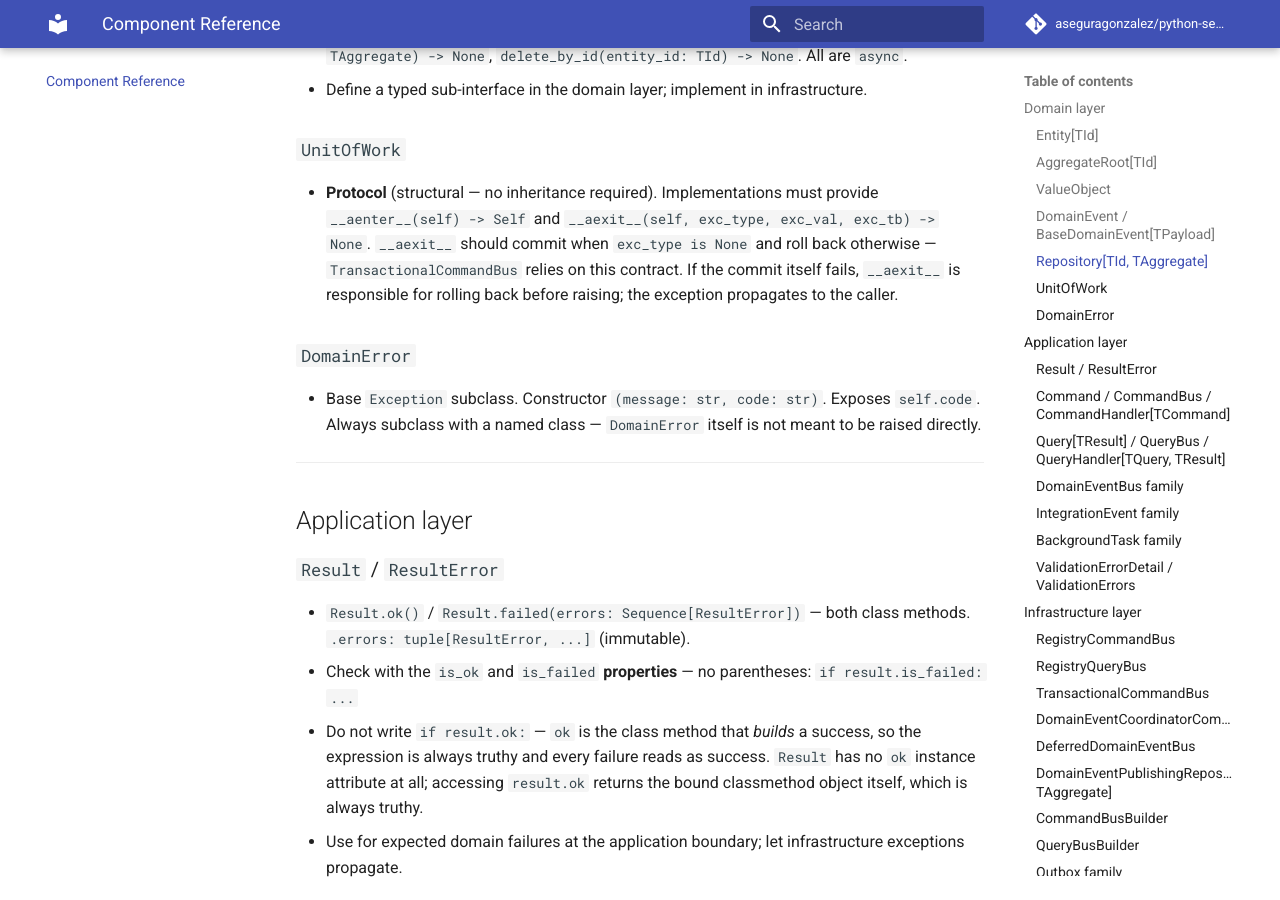
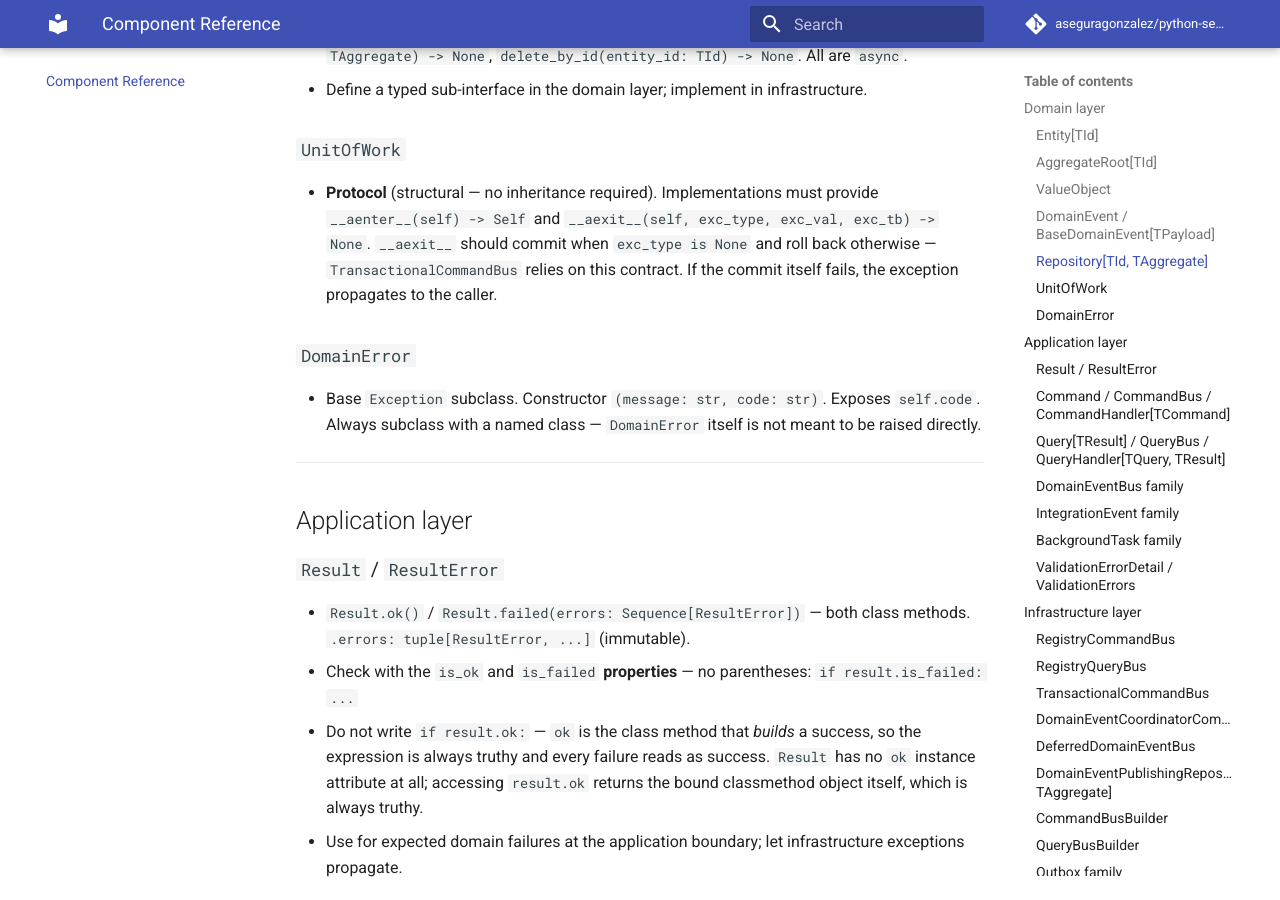
Before and after one commit to aseguragonzalez/python-seedwork, an MkDocs documentation site: the page built from docs/component-reference.md, in a window 1280 px wide and 900 px high, scrolled down 2211 px. Built offline with MkDocs 1.6.1 and Material for MkDocs 9.7.7, drawn with Linux system fonts in a browser that asks for light colours; comment, search, counter and statistics services are not loaded; the version menu is left out.

Commit message:
docs: drop unenforced rollback-on-commit-failure obligation from UnitOfWork reference (#98)
Co-authored-by: myclaudecodeagent[bot] <309073763+myclaudecodeagent[bot]@users.noreply.github.com>
Co-authored-by: Claude Opus 5.5 <noreply@anthropic.com>

```diff
--- a/docs/component-reference.md
+++ b/docs/component-reference.md
@@ -53,7 +53,7 @@ class MoneyDeposited(BaseDomainEvent[MoneyDepositedPayload]):
 
 ### `UnitOfWork`
 
-- **Protocol** (structural — no inheritance required). Implementations must provide `__aenter__(self) -> Self` and `__aexit__(self, exc_type, exc_val, exc_tb) -> None`. `__aexit__` should commit when `exc_type is None` and roll back otherwise — `TransactionalCommandBus` relies on this contract. If the commit itself fails, `__aexit__` is responsible for rolling back before raising; the exception propagates to the caller.
+- **Protocol** (structural — no inheritance required). Implementations must provide `__aenter__(self) -> Self` and `__aexit__(self, exc_type, exc_val, exc_tb) -> None`. `__aexit__` should commit when `exc_type is None` and roll back otherwise — `TransactionalCommandBus` relies on this contract. If the commit itself fails, the exception propagates to the caller.
 
 ### `DomainError`
 
```
